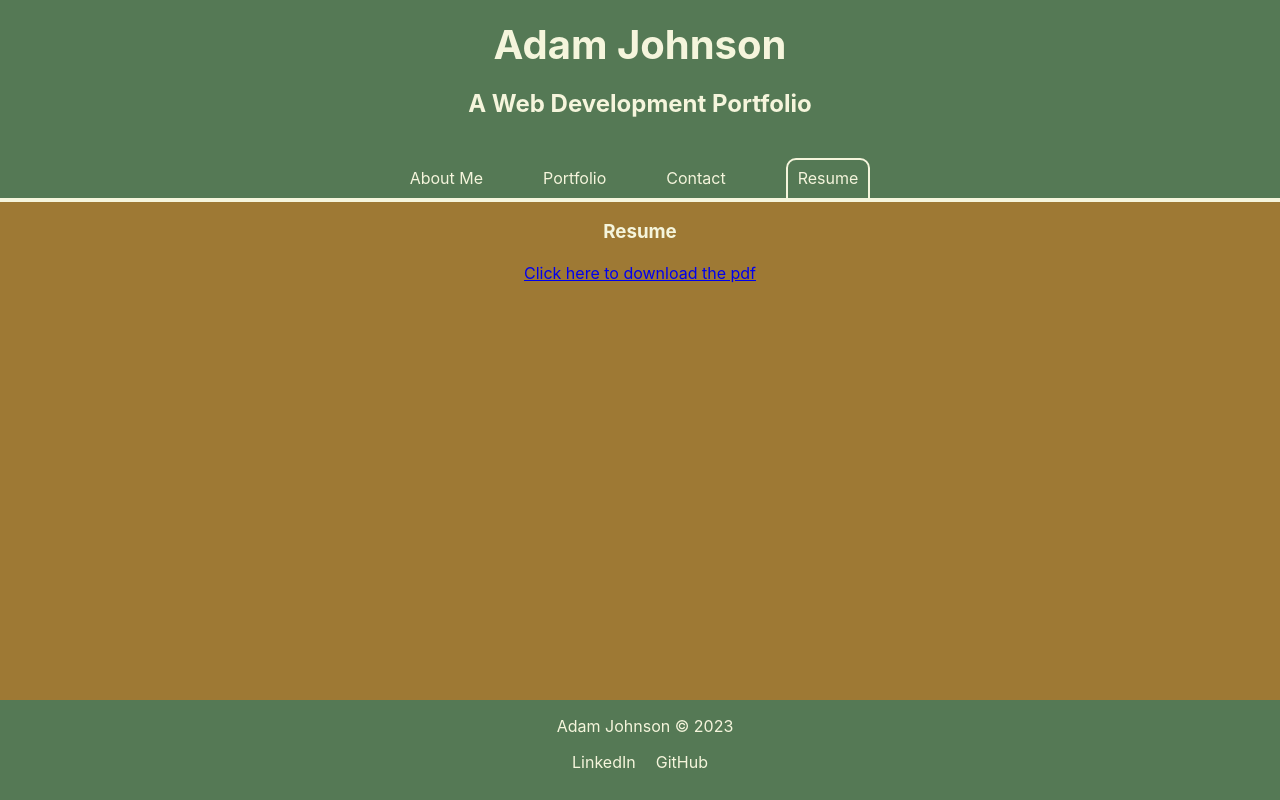
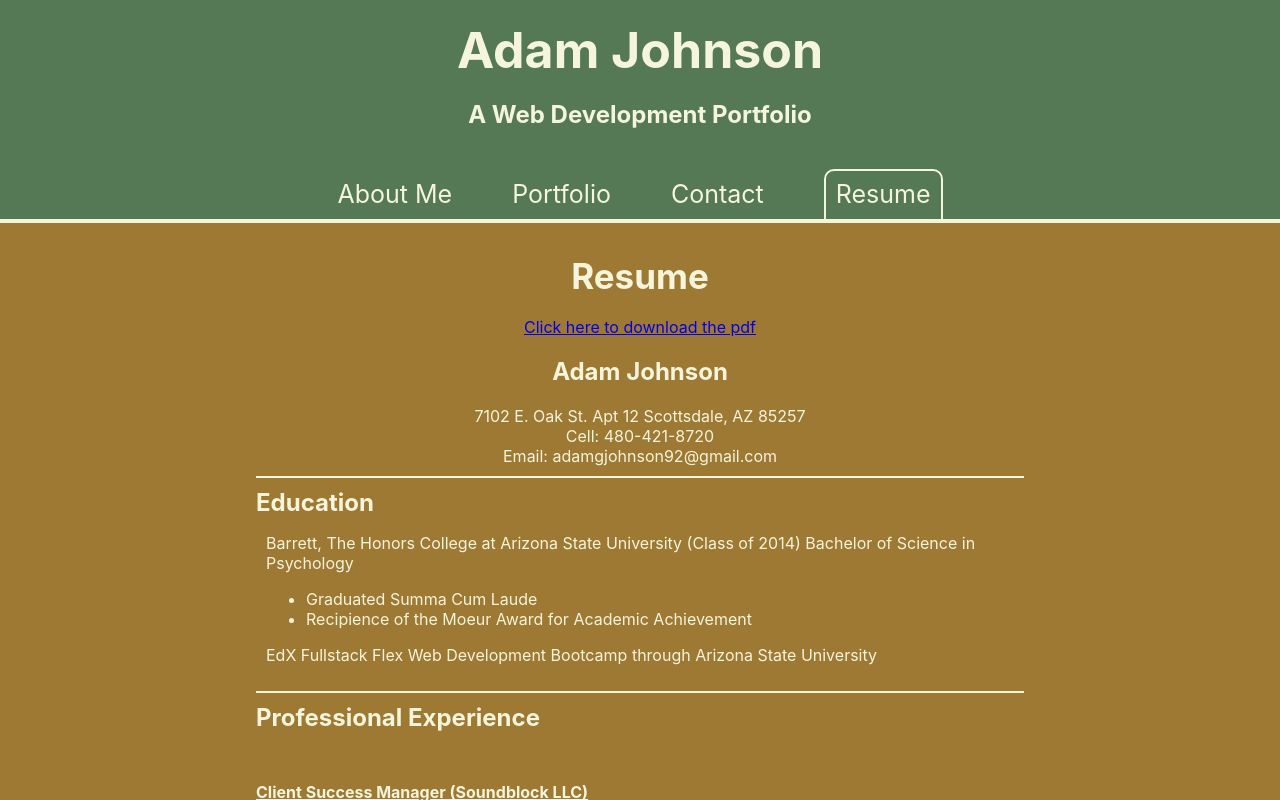
Before and after one commit to AdamJohnson92/Portfolio-Adam-Johnson, a React (Create React App) app: page / in a window 1280 px wide. Both pictures are taken after a click on the link "Resume". Shown: the top 800 px of the page. Built offline with nearby package versions, Linux system fonts and the light colour scheme.

Commit message:
Big time styling for the resume page, also with content added to resume page. Responsive styling improvements

```diff
--- a/src/App.js
+++ b/src/App.js
@@ -1,6 +1,5 @@
 import './App.css';
 import React from 'react';
-import PortfolioHeader from './components/Header'
 import PortfolioFooter from './components/Footer';
 import Body from './components/BodyContainer';
 
--- a/src/components/Navigation.js
+++ b/src/components/Navigation.js
@@ -6,10 +6,10 @@ function PortfolioNav({ currentPage, handlePageChange }) {
     return (
         <div className="nav">
             <ul>
-                <li> <a onClick={() => handlePageChange('About')} className={currentPage === 'About' ? 'active-nav' : 'inactive-nav'}> About Me</a></li>
-                <li><a onClick={() => handlePageChange('Portfolio')} className={currentPage === 'Portfolio' ? 'active-nav' : 'inactive-nav'}>Portfolio</a></li>
-                <li><a onClick={() => handlePageChange('Contact')} className={currentPage === 'Contact' ? 'active-nav' : 'inactive-nav'}>Contact</a></li>
-                <li><a onClick={() => handlePageChange('Resume')} className={currentPage === 'Resume' ? 'active-nav' : 'inactive-nav'}>Resume</a></li>
+                <li className="nav-item"> <a onClick={() => handlePageChange('About')} className={currentPage === 'About' ? 'active-nav' : 'inactive-nav'}> About Me</a></li>
+                <li className="nav-item"><a onClick={() => handlePageChange('Portfolio')} className={currentPage === 'Portfolio' ? 'active-nav' : 'inactive-nav'}>Portfolio</a></li>
+                <li className="nav-item"><a onClick={() => handlePageChange('Contact')} className={currentPage === 'Contact' ? 'active-nav' : 'inactive-nav'}>Contact</a></li>
+                <li className="nav-item"><a onClick={() => handlePageChange('Resume')} className={currentPage === 'Resume' ? 'active-nav' : 'inactive-nav'}>Resume</a></li>
             </ul>
         </div>
     )
--- a/src/components/PortItem.js
+++ b/src/components/PortItem.js
@@ -3,7 +3,7 @@
 export default function PortItem( props ) {
 
   return (
-    <div>
+    <>
       {props.portfolioRoster.map((item) => (
         <div className="portfolio-item">
           <a href={item.deployedLink}><img className="portfolio-item-img" src={item.image}></img></a>
@@ -12,6 +12,6 @@ export default function PortItem( props ) {
             <p className='portfolio-item-desc'> {item.description} </p></a>
         </div>
       ))}
-    </div>
+    </>
   )
 }
--- a/src/components/pages/Portfolio.js
+++ b/src/components/pages/Portfolio.js
@@ -1,6 +1,7 @@
 import React from "react";
 import dolly from "./dolly.png"
 import maki from "./maki.png"
+import rpg from "./rpg.PNG"
 import PortItem from "../PortItem.js";
 
 
@@ -18,6 +19,13 @@ const portfolioRoster = [
   description: "This is a simple website that I made for my cat, complete with a haiku and a collection of trading cards.",
   gitLink: 'https://github.com/AdamJohnson92/Maki-the-Menace',
   deployedLink: "https://dolly-bleeter-6a4dd49c0ee0.herokuapp.com/"
+},
+{
+  itemName: "Heroes of D'ev",
+  image: rpg,
+  description: 'A turn-based fantasy RPG game where you play as a hero and slay monsters. Made entirely with vanilla javascript.',
+  gitLink: 'https://github.com/AdamJohnson92/RPG',
+  deployedLink: 'https://adamjohnson92.github.io/RPG/'
 }
 ]
 
--- a/src/components/pages/Resume.js
+++ b/src/components/pages/Resume.js
@@ -2,9 +2,61 @@ import resume from './resume.pdf'
 
 export default function Resume() {
   return (
-    <div>
+    <div className='resume-full'>
       <h3>Resume</h3>
-      <a href={require("./resume.pdf" )}download={'Adam_G_Johnson_Resume.pdf'}> Click here to download the pdf</a>
+      <a href={require("./resume.pdf")} download={'Adam_G_Johnson_Resume.pdf'}> Click here to download the pdf</a>
+      <h2> Adam Johnson</h2>
+      <p className='resume-contact-info'>7102 E. Oak St. Apt 12 Scottsdale, AZ 85257</p>
+      <p className='resume-contact-info'>Cell: 480-421-8720</p>
+      <p className='resume-contact-info'>Email: adamgjohnson92@gmail.com</p>
+      <div className='resume-body'>
+        <h2 className='resume-section-header resume-border-top'>Education</h2>
+        <p>Barrett, The Honors College at Arizona State University (Class of 2014) Bachelor of Science in Psychology</p>
+        <ul className='resume-list'>
+          <li>Graduated Summa Cum Laude</li>
+          <li>Recipience of the Moeur Award for Academic Achievement</li>
+        </ul>
+        <p>EdX Fullstack Flex Web Development Bootcamp through Arizona State University</p>
+        <h2 className='resume-section-header resume-border-top'>Professional Experience</h2>
+        <h4 className='resume-job'>Client Success Manager (Soundblock LLC)</h4>
+        <p>August 2021-January 2023</p>
+        <ul className='resume-list'>
+          <li>Respond to user support tickets from clients efficiently</li>
+          <li>Educate clients (music artists, labels, and managers) on using the Soundblock platform for music
+            distribution and collaborative storage
+          </li>
+          <li>Facilitate distribution of client music to popular streaming platforms (Spotify, Apple Music,
+            Pandora, etc.)</li>
+          <li>Assist clients in collecting royalties earned on streaming platforms</li>
+          <li>Engage in problem solving with members of IT department while Soundblock is in its beta stage
+            of development
+          </li>
+          <li>Communicate suggested direction of development to the company CEO</li>
+        </ul>
+        <h4 className='resume-job'>Customer Care Representative (CVS Health)</h4>
+        <p>September 2020-August 2021</p>
+        <ul className='resume-list'>
+          <li>Answer customer service calls regarding customers’ prescription benefits and Medicare Part D
+            plans</li>
+          <li>Able to effectively communicate information about their prescriptions while also resolving issues
+            and maintaining a positive presence on the phone</li>
+          <li>Large scope of issues ranging from ordering prescriptions refills, contacting prescriber offices,
+            managing payment options for prescriptions and monthly premiums, informing callers about the
+            details of their prescription drug coverage, and working with callers to find resolutions to their
+            inquiries on first contact
+          </li>
+        </ul>
+        <h4 className='resume-job'>Percussion Instructor (Coronado High School)</h4>
+        <p>July 2010-May 2021</p>
+        <ul className='resume-list'>
+          <li>Instruct high school students in marching percussion</li>
+          <li>Arrange percussion show music/exercise packets
+          </li>
+          <li>Focus the approach on personal growth through hard work and personal accountability</li>
+          <li>Managed team of Percussion Educators to work independently towards a singular goal</li>
+          <li>Communicate with Band Director on progress and areas in need of improvement</li>
+        </ul>
+      </div>
     </div>
   );
 }
--- a/src/index.css
+++ b/src/index.css
@@ -6,7 +6,8 @@ body {
   -webkit-font-smoothing: antialiased;
   -moz-osx-font-smoothing: grayscale;
   background-color: var(--cinnamon);
-  color:var(--beige)
+  color: var(--beige);
+
 }
 
 code {
@@ -17,22 +18,37 @@ code {
 :root {
   display: flex;
   text-align: center;
+  align-content: center;
   margin: 0;
   padding: 0;
   position: absolute;
   width: 100vw;
-  min-height:100vh;
-  --cinnamon:rgb(158, 121, 52);
-  --sage:rgb(85, 121, 85);
-  --beige:beige;
+  min-height: 100vh;
+  --cinnamon: rgb(158, 121, 52);
+  --sage: rgb(85, 121, 85);
+  --beige: beige;
+}
+
+.portfolio-app{
+  display: flex;
+  flex-direction: column;
+  justify-content: center;
+  align-items: center;
+  align-content: center;
+}
+
+.center{
+  display: flex;
+  flex-direction: column;
+  justify-content: center;
 }
 
 .header {
-  display:flex;
+  display: flex;
   flex-direction: column;
   position: relative;
-  padding-top:20px;
-  top:0px;
+  padding-top: 20px;
+  top: 0px;
   width: 100vw;
   height: 160px;
   text-align: center;
@@ -40,38 +56,35 @@ code {
   margin: 0px;
 }
 
-h1{
+h1 {
   margin: 0;
   font-size: 40px;
 }
 
-h2{
+h2 {
   margin: 20px;
 }
 
-h3{
+h3 {
   margin: 20px;
-  margin-top: 40px;
+  margin-top: 50px;
 }
 
-h4{
- height:25px;
+h4 {
+  height: 25px;
   width: auto;
   float: left;
   margin-left: 10px;
- margin:0;
+  margin: 0;
   color: var(--beige);
   text-decoration: none;
   text-decoration: underline;
 }
 
-.nav{
+.nav {
   margin: 0;
   position: relative;
   bottom: 0;
-}
-
-ul{
   border-bottom: 4px solid var(--beige);
   display: flex;
   flex-direction: row;
@@ -82,44 +95,60 @@ ul{
   background-color: var(--sage);
 }
 
-li{
+ul {
+  margin: 0px;
+  padding: 0px;
+}
+
+.nav-item {
   display: inline-block;
   list-style-type: none;
   margin: 0px;
   padding: 10px;
 }
 
-.text-left{
+.page-body{
+  display: flex;
+  flex-direction: column;
+  width: 80%;
+  justify-content: center;
+  align-items: center;
+  align-content: center;
+}
+
+.text-left {
   text-align: left;
 }
 
-p{
-  margin-left: 20px;
+p {
+  margin-left: 10px;
   margin-right: 10px;
 }
 
-a:hover{
+a:hover {
   cursor: pointer;
   transform: scale(1);
-  color:black;
+  color: black;
 }
 
-img{
-  width:200px;
+img {
+  width: 200px;
   float: right;
-  margin:20px;
+  margin: 20px;
 }
 
-.active-nav{
-  border:2px solid var(--beige);
+
+
+.active-nav {
+  border: 2px solid var(--beige);
   border-radius: 10px 10px 0 0;
   padding: 10px;
   padding-top: 8px;
 }
 
-.portfolio-container{
-  width:100%;
-  height:100%;
+.portfolio-container {
+  width: 100%;
+  height: 100%;
   display: flex;
   flex-wrap: wrap;
   flex-direction: column;
@@ -128,26 +157,26 @@ img{
   margin-bottom: 130px;
 }
 
-.portfolio-item{
+.portfolio-item {
   margin: 5px;
   margin-top: 15px;
-  width:340px;
-  height:300px;
-  border:4px solid var(--beige);
+  width: 340px;
+  height: 300px;
+  border: 4px solid var(--beige);
   border-radius: 10px;
   background-color: var(--sage);
 
 }
 
-.portfolio-item-img{
-  width:100%;
-  height:70%;
-  margin:0px;
+.portfolio-item-img {
+  width: 100%;
+  height: 70%;
+  margin: 0px;
   border-radius: 5px 5px 0px 0px;
 }
 
-.portfolio-item-text-area{
-  width:100%;
+.portfolio-item-text-area {
+  width: 100%;
   display: flex;
   flex-direction: column;
   justify-content: center;
@@ -155,30 +184,30 @@ img{
   text-decoration: none;
 }
 
-.portfolio-item-desc{
-  margin:15px;
+.portfolio-item-desc {
+  margin: 15px;
   margin-top: 0px;
   text-decoration: none;
   color: var(--beige);
 }
 
-.contact-form{
+.contact-form {
   display: flex;
   flex-direction: column;
   align-items: center;
 }
 
-.form-label{
-  margin:10px;
+.form-label {
+  margin: 10px;
   float: left;
 }
 
-.form-box{
-  margin:10px;
+.form-box {
+  margin: 10px;
   padding: 5px;
 }
 
-#message-box{
+#message-box {
   width: 300px;
   height: 100px;
   display: flex;
@@ -187,30 +216,148 @@ img{
   resize: both;
 }
 
-.btn{
+.btn {
   width: 60px;
 }
 
+.resume-full{
+  display: flex;
+  flex-direction: column;
+
+}
+
+.resume-body {
+  display: flex;
+  flex-direction: column;
+  margin-bottom: 200px;
+  width: 80%;
+  padding-left:10%;
+ text-align: left;
+}
+
+.resume-contact-info{
+  margin: 0;
+}
+
+.resume-border-top{
+  border-top: 2px solid var(--beige)
+}
+
+.resume-section-header{
+  margin:0px;
+  margin-top: 10px;
+  margin-bottom: 0px;
+  padding-top:10px;
+}
+
+.resume-job{
+  float: none;
+  margin-top: 50px;
+}
+
+.resume-list{
+  text-decoration: none;
+  margin-left: 40px;
+}
+
+
 .footer {
+  border-top: 4px solid var(--beige);
   position: absolute;
-  bottom:0px;
+  bottom: 0px;
   width: 100%;
-  height:100px;
+  height: 100px;
   text-align: center;
   background-color: var(--sage);
 }
 
-.footer-link{
-  margin:5px;
-  padding:5px;
+.footer-link {
+  margin: 5px;
+  padding: 5px;
   padding-bottom: 0;
   text-decoration: none;
   color: var(--beige);
 }
 
 @media screen and (min-width: 576px) {
-  li{
+
+  .nav-item {
     margin: 20px;
-    margin-bottom:0px;
+    margin-bottom: 0px;
+  }
+
+  .text-left {
+    font-size: 20px;
+  }
+
+  .resume-list{
+    text-decoration: none;
+    margin-left: 50px;
   }
 }
+
+@media screen and (min-width: 768px) {
+
+  .nav-item {
+    font-size: 25px;
+  }
+
+  .text-left {
+    font-size: 20px;
+  }
+
+  img {
+    width: 310px;
+    margin-top: 0px;
+  }
+
+  .portfolio-container {
+    flex-direction: row;
+    justify-content: center;
+  }
+
+  .portfolio-item {
+    margin: 20px;
+  }
+
+  h1 {
+    font-size: 50px;
+  }
+
+  h3 {
+    font-size: 35px;
+    padding-top: 25px;
+  }
+
+  .text-left {
+    font-size: 30px;
+  }
+
+  .resume-body {
+    width: 60%;
+    padding-left:20%;
+  }
+}
+
+@media screen and (max-width: 370px) {
+
+  img{
+    width:150px;
+  }
+  .portfolio-item {
+    width: 280px;
+  }
+
+  .nav-item {
+    font-size: 12px;
+  }
+
+  .text-left{
+    font-size: 14px;
+  }
+
+  .portfolio-item-desc{
+    font-size: 12px;
+  }
+
+}
```
Also changed, not shown: src/components/pages/rpg.PNG (added), 1 other file (tests, documents, lock files or other folders). Lines whose indentation alone changed are shown as unchanged.
